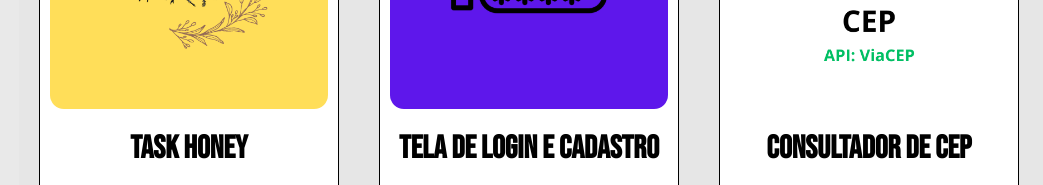
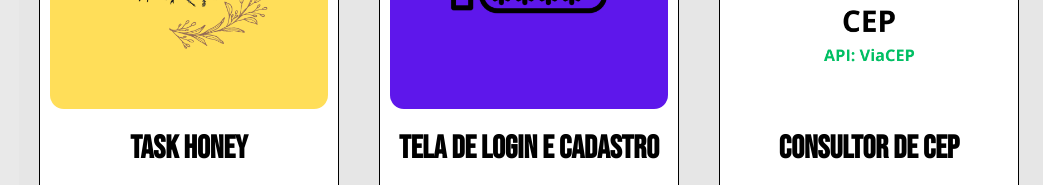
Before and after one commit to otavioaldrighi/Portfolio-Otavio-Aldrighi, a plain HTML site: page index.html in a window 1280 px wide. Shown: the part 3240-3425 px from the top of the page, without its empty margins (237-1280 px from the left). Drawn offline with Linux system fonts and the light colour scheme; a web font is replaced by a local one.

Commit message:
Update Projeto CEP

```diff
--- a/index.html
+++ b/index.html
@@ -290,7 +290,7 @@
                         <img src="./images/images-projects/Consultador de CEP.png">
                     </div>
                     <div class="title-project">
-                        <h1>Consultador de CEP</h1>
+                        <h1>Consultor de CEP</h1>
                     </div>
                     <div class="content">
                         <p>
```
